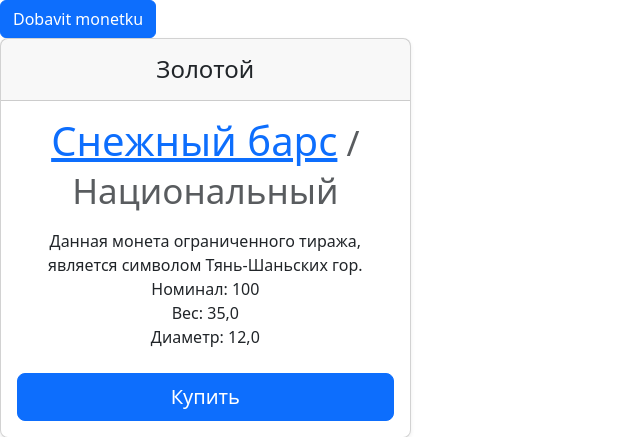
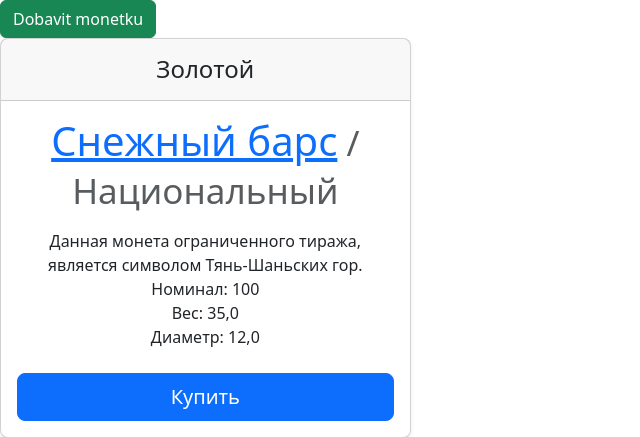
Before and after one commit to Kairat-Baigazakov/Numizmat, a Django app: page / in a window 1280 px wide. Shown: the part 72-509 px from the top of the page, without its empty margins (0-640 px from the left). Run offline with Django 5.2, Linux system fonts and the light colour scheme; a user stored in the database is signed in; data comes from the database, SQL or seed files in the repository.

Commit message:
Update index.html

```diff
--- a/app/templates/app/index.html
+++ b/app/templates/app/index.html
@@ -8,7 +8,7 @@
 {% block content %}
 
 {% if user.is_authenticated %}
-<a class="btn btn-primary" href="{% url 'coin_add' %}" role="button">Dobavit monetku</a>
+<a class="btn btn-success" href="{% url 'coin_add' %}" role="button">Dobavit monetku</a>
 {% endif %}
 
 {% for coin in coins %}
```
